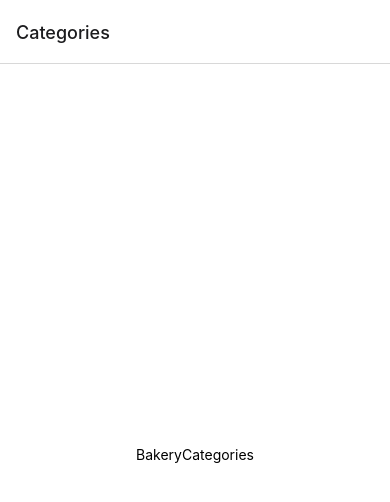
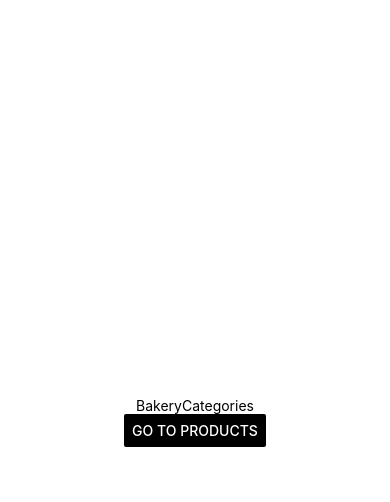
Before and after one commit to Thayrov/BakeryApp, a React Native app: screen /Categories in a window 390 px wide. Shown: the top 502 px of the page. Built offline with nearby package versions, Linux system fonts and the light colour scheme.

Commit message:
make navigation conections between screens

```diff
--- a/src/navigation/shop.jsx
+++ b/src/navigation/shop.jsx
@@ -7,9 +7,13 @@ const Stack = createNativeStackNavigator();
 const ShopNavigator = () => {
     return (
         <Stack.Navigator initialRouteName="Categories">
-            <Stack.Screen name="Categories" component={Categories} />
-            <Stack.Screen name="Details" component={Details} />
-            <Stack.Screen name="Products" component={Products} />
+            <Stack.Screen
+                name="Categories"
+                component={Categories}
+                options={{ headerShown: false, title: 'Categories' }}
+            />
+            <Stack.Screen name="Details" component={Details} options={{ title: 'Details' }} />
+            <Stack.Screen name="Products" component={Products} options={{ title: 'Products' }} />
         </Stack.Navigator>
     );
 };
--- a/src/screens/categories/index.jsx
+++ b/src/screens/categories/index.jsx
@@ -1,12 +1,17 @@
-import { Text, View } from 'react-native';
+import { Button, Text, View } from 'react-native';
 
 import React from 'react';
 import styles from './styles';
 
-const Categories = () => {
+const Categories = ({ navigation }) => {
     return (
         <View style={styles.container}>
             <Text>BakeryCategories</Text>
+            <Button
+                title="Go to Products"
+                onPress={() => navigation.navigate('Products')}
+                color={'#000'}
+            />
         </View>
     );
 };
--- a/src/screens/products/index.jsx
+++ b/src/screens/products/index.jsx
@@ -1,12 +1,17 @@
-import { Text, View } from 'react-native';
+import { Button, Text, View } from 'react-native';
 
 import React from 'react';
 import styles from './styles';
 
-const Products = () => {
+const Products = ({ navigation }) => {
     return (
         <View style={styles.container}>
             <Text>BakeryProducts</Text>
+            <Button
+                title="Go to Details"
+                onPress={() => navigation.navigate('Details')}
+                color={'#000'}
+            />
         </View>
     );
 };
```
